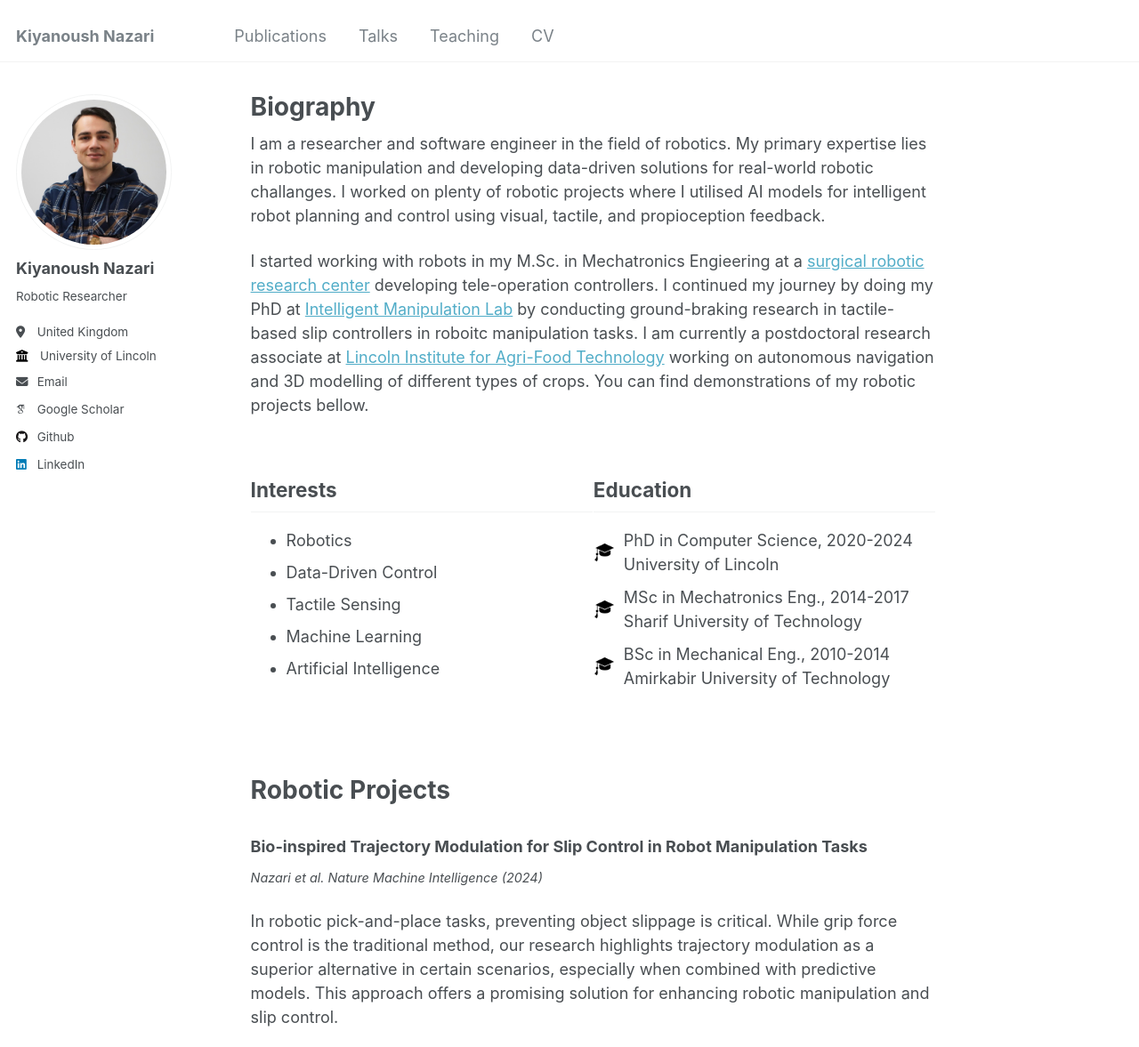
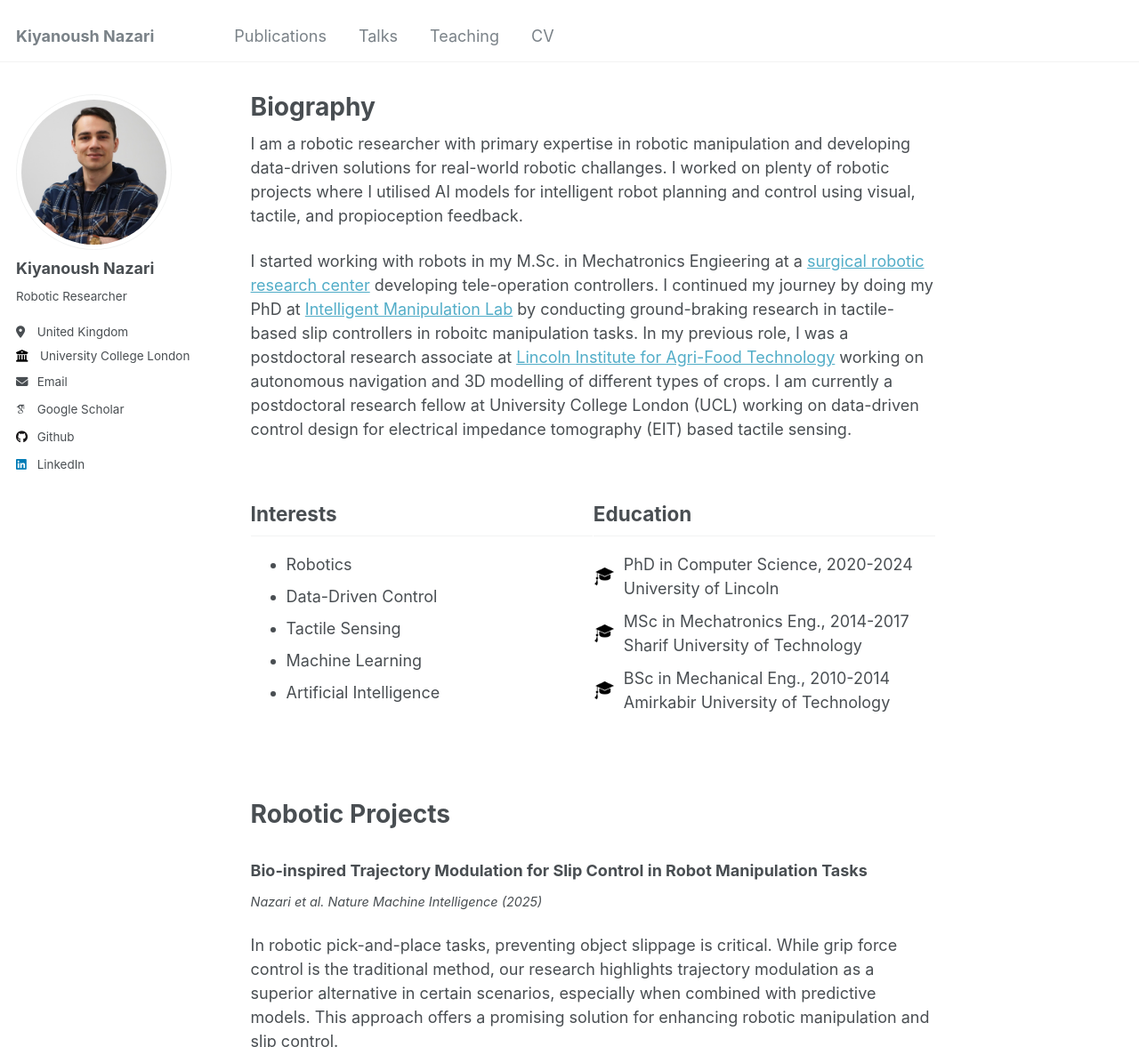
Before and after one commit to kiyanoush-nazari/kiyanoush-nazari.github.io, a Jekyll site: the page built from _pages/about.md, in a window 1280 px wide and 1400 px high, cut to the strip 0-1177 px from the top of the window. Shown: the whole strip at 89% size. Built offline with Jekyll 4.4.1, drawn with Linux system fonts in a browser that asks for light colours; some web fonts are replaced.

Commit message:
updated uni

```diff
--- a/_config.yml
+++ b/_config.yml
@@ -26,9 +26,9 @@ author:
   pronouns         : # example: "she/her"
   bio              : "Robotic Researcher"
   location         : "United Kingdom"
-  employer         : "University of Lincoln"
+  employer         : "University College London"
   uri              : # URL
-  email            : "knazari@lincoln.ac.uk"
+  email            : "k.sasikolomi@ucl.ac.uk"
 
   # Academic websites
   arxiv            : # URL - Update with the correct link to your profile
--- a/_pages/about.md
+++ b/_pages/about.md
@@ -7,9 +7,9 @@ redirect_from:
   - /about.html
 ---
 
-I am a researcher and software engineer in the field of robotics. My primary expertise lies in robotic manipulation and developing data-driven solutions for real-world robotic challanges. I worked on plenty of robotic projects where I utilised AI models for intelligent robot planning and control using visual, tactile, and propioception feedback.
+I am a robotic researcher with primary expertise in robotic manipulation and developing data-driven solutions for real-world robotic challanges. I worked on plenty of robotic projects where I utilised AI models for intelligent robot planning and control using visual, tactile, and propioception feedback.
 
-I started working with robots in my M.Sc. in Mechatronics Engieering at a [surgical robotic research center](https://sinamed.ir/products/sina-flex-telesurgery) developing tele-operation controllers. I continued my journey by doing my PhD at [Intelligent Manipulation Lab](https://intmanlab.com/index.html) by conducting ground-braking research in tactile-based slip controllers in roboitc manipulation tasks. I am currently a postdoctoral research associate at [Lincoln Institute for Agri-Food Technology](https://www.lincoln.ac.uk/liat/) working on autonomous navigation and 3D modelling of different types of crops. You can find demonstrations of my robotic projects bellow.
+I started working with robots in my M.Sc. in Mechatronics Engieering at a [surgical robotic research center](https://sinamed.ir/products/sina-flex-telesurgery) developing tele-operation controllers. I continued my journey by doing my PhD at [Intelligent Manipulation Lab](https://intmanlab.com/index.html) by conducting ground-braking research in tactile-based slip controllers in roboitc manipulation tasks. In my previous role, I was a postdoctoral research associate at [Lincoln Institute for Agri-Food Technology](https://www.lincoln.ac.uk/liat/) working on autonomous navigation and 3D modelling of different types of crops. I am currently a postdoctoral research fellow at University College London (UCL) working on data-driven control design for electrical impedance tomography (EIT) based tactile sensing.
 
 <style>
   .custom-bullets ul {
@@ -57,7 +57,7 @@ I started working with robots in my M.Sc. in Mechatronics Engieering at a [surgi
 Robotic Projects
 ======
 ### Bio-inspired Trajectory Modulation for Slip Control in Robot Manipulation Tasks
-<span style="font-size: 0.8em;">*Nazari et al. Nature Machine Intelligence (2024)*</span>
+<span style="font-size: 0.8em;">*Nazari et al. Nature Machine Intelligence (2025)*</span>
 
 In robotic pick-and-place tasks, preventing object slippage is critical. While grip force control is the traditional method, our research highlights trajectory modulation as a superior alternative in certain scenarios, especially when combined with predictive models. This approach offers a promising solution for enhancing robotic manipulation and slip control.
 
@@ -70,7 +70,7 @@ In robotic pick-and-place tasks, preventing object slippage is critical. While g
 <div style="display: flex; gap: 10px; align-items:center; margin-left: 6%; margin-bottom: 40px;">
 
   <!-- Paper Button with ArXiv Symbol -->
-  <a href="https://example.com/your-paper-link" target="_blank" style="text-decoration: none;">
+  <a href="https://www.nature.com/articles/s42256-025-01062-2" target="_blank" style="text-decoration: none;">
     <button style="display: inline-flex; align-items: center; background-color: #f5f5f5; color: black; border: none; padding: 8px 16px; border-radius: 5px; cursor: pointer; font-size: 16px;">
       <!-- ArXiv Icon -->
       <svg xmlns="http://www.w3.org/2000/svg" fill="black" viewBox="0 0 100 100" width="20" height="20" style="margin-right: 8px;">
```
